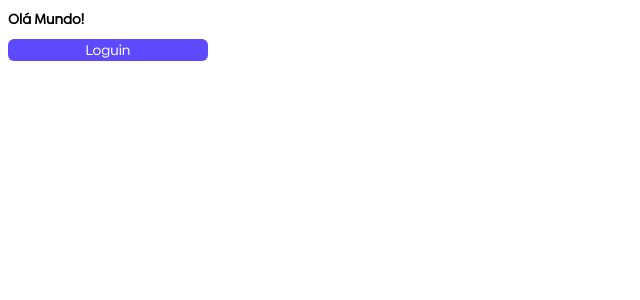
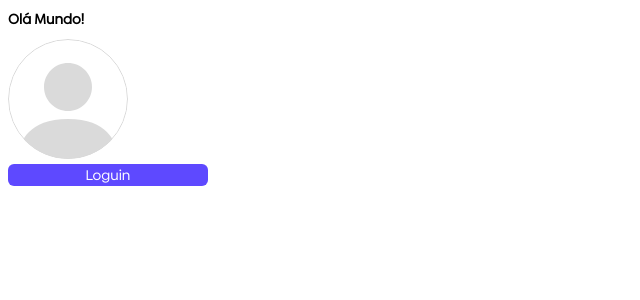
Before and after one commit to odaraodara/devagram-react, a Next.js app: page / in a window 1280 px wide. Shown: the top 300 px of the page, without its empty margins (0-640 px from the left). Built offline with nearby package versions, Linux system fonts and the light colour scheme.

Commit message:
componente - avatar

```diff
--- /dev/null
+++ b/componentes/avatar/index.js
@@ -0,0 +1,19 @@
+import avatarImg from '../../public/imagens/avatar.svg'
+
+export default function Avatar ({ src }) {
+    const getAvatar = () => {
+        if (src && src !== 'undefined') {
+            return src;
+        }
+
+        return avatarImg.src
+    }
+
+    return (
+        <img
+            src={getAvatar()}
+            alt='Avatar'
+            className='avatar'
+        />
+    )
+}
--- a/pages/index.js
+++ b/pages/index.js
@@ -2,16 +2,16 @@ import Head from 'next/head'
 import Image from 'next/image'
 import { Inter } from 'next/font/google'
 import Botao from '@/componentes/botao'
+import Avatar from '../componentes/avatar'
 
-
-const inter = Inter({ subsets: ['latin'] })
 
 export default function Home() {
   return (
     <>
       <h1>Olá Mundo!</h1>
-      <div style={{width:200}}>
-      <Botao texto={'Loguin'}  manipularClick={() => console.log('botão clicado')} />
+      <div style={{ width: 200 }}>
+        <Avatar />
+        <Botao texto={'Loguin'} manipularClick={() => console.log('botão clicado')} />
       </div>
     </>
   )
--- a/styles/globals.scss
+++ b/styles/globals.scss
@@ -4,5 +4,11 @@
   font-family: $fontRegular;
   font-size: 14px;
 }
+
+.avatar {
+  border-radius: 50%;
+  object-fit: cover;
+}
+
 @import '../public/fonts/fonts.scss';
 @import '../componentes/botao/botao.scss';
```
Also changed, not shown: public/imagens/avatar.svg (added).
